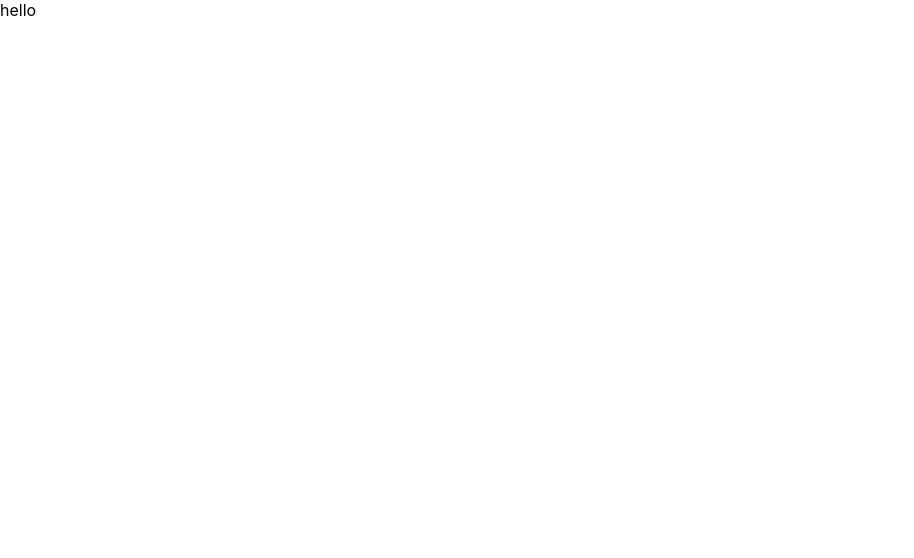
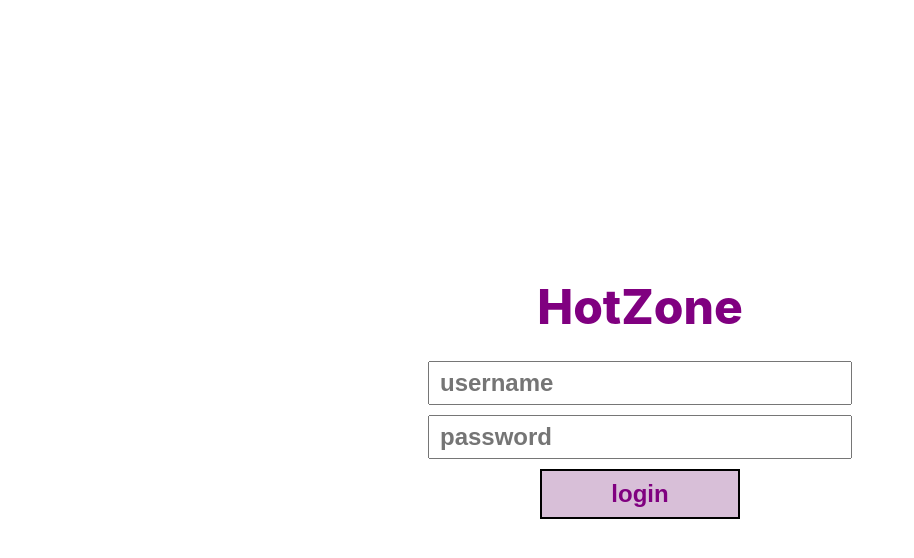
Before and after one commit to kau96kim/hotzone_front, a React (Create React App) app: page /login in a window 1280 px wide. Shown: the top 558 px of the page, without its empty margins (0-914 px from the left). Built offline with nearby package versions, Linux system fonts and the light colour scheme.

Commit message:
Login page done (except for APIs)

```diff
--- a/src/components/Login.js
+++ b/src/components/Login.js
@@ -1,13 +1,86 @@
-import React, { useState } from "react";
+import React, {useState} from "react";
+import styled from "styled-components";
+
+const MainWrapper = styled.div`
+  display: flex;
+  flex-direction: column;
+  align-items: center;
+  justify-content: center;
+  height: 100vh;
+`;
+
+const Logo = styled.div`
+  margin-bottom: 20px;
+  display: flex;
+  font-size: 3rem;
+  font-weight: 800;
+  justify-content: center;
+  align-items: center;
+  max-width: 1080px;
+  width: 100%;
+  color: purple;
+`;
+
+const InputWrapper = styled.div`
+  display: flex;
+  flex-direction: column;
+  align-items: center;
+  max-width: 600px;
+  width: 100%;
+`;
+
+const InputBox = styled.input`
+  display: flex;
+  font-size: 24px;
+  height: 40px;
+  font-weight: 600;
+  justify-content: center;
+  align-items: center;
+  max-width: 400px;
+  width: 100%;
+  color: purple;
+  margin: 5px;
+  padding: 0 10px;
+`;
+
+const LoginButton = styled.button`
+  font-size: 1.5rem;
+  max-width: 200px;
+  width: 100%;
+  height: 50px;
+  color: purple;
+  margin: 5px;
+  font-weight: bold;
+  background-color: thistle;
+  border: 2px solid black;
+`;
 
 const Login = () => {
-  const [username, setUsername] = useState(null);
-  const [password, setPassword] = useState(null);
+  const [username, setUsername] = useState("");
+  const [password, setPassword] = useState("");
+
+  const login = () => {
+    console.log(username)
+    console.log(password)
+  }
+
+  const handleUsernameChange = (e) => {
+    setUsername(e.target.value);
+  };
+
+  const handlePasswordChange = (e) => {
+    setPassword(e.target.value);
+  };
 
   return (
-    <div>
-      hello
-    </div>
+    <MainWrapper>
+      <Logo>HotZone</Logo>
+      <InputWrapper>
+        <InputBox value={username} placeholder="username" onChange={handleUsernameChange}/>
+        <InputBox value={password} placeholder="password" onChange={handlePasswordChange} type="password"/>
+        <LoginButton onClick={login}>login</LoginButton>
+      </InputWrapper>
+    </MainWrapper>
   );
 };
 
```
